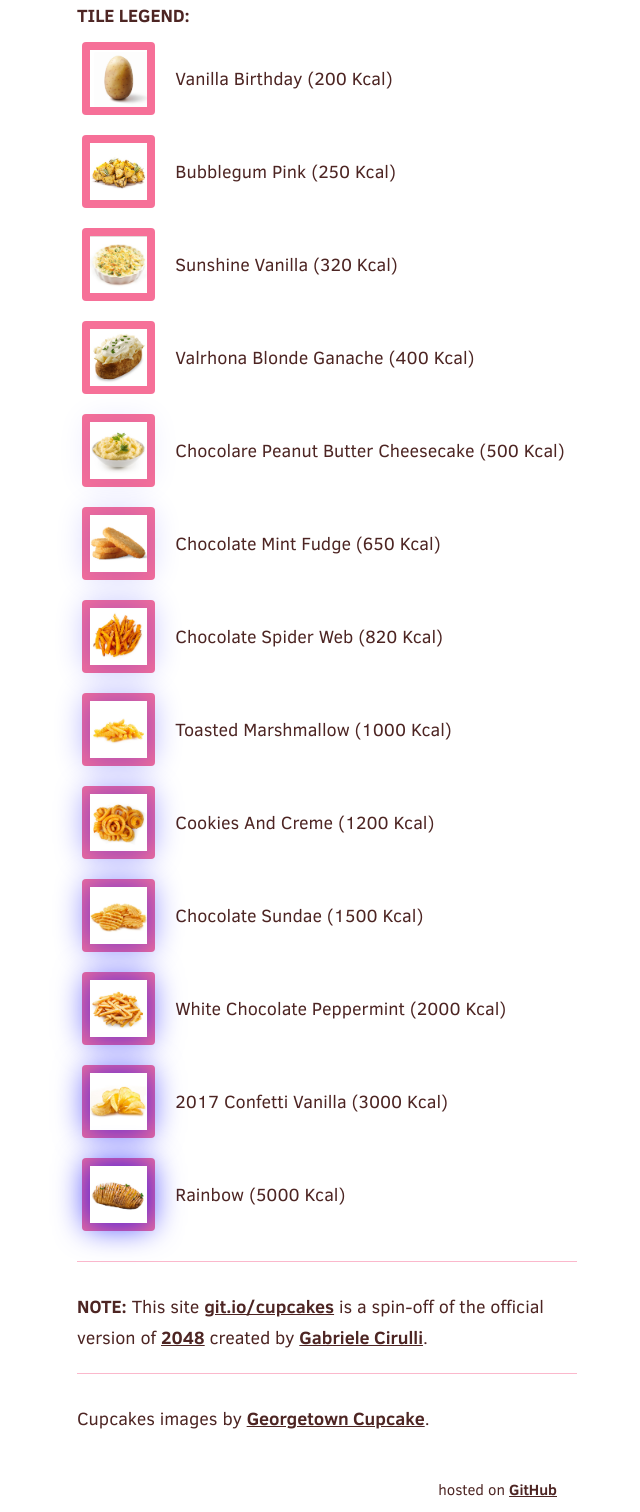
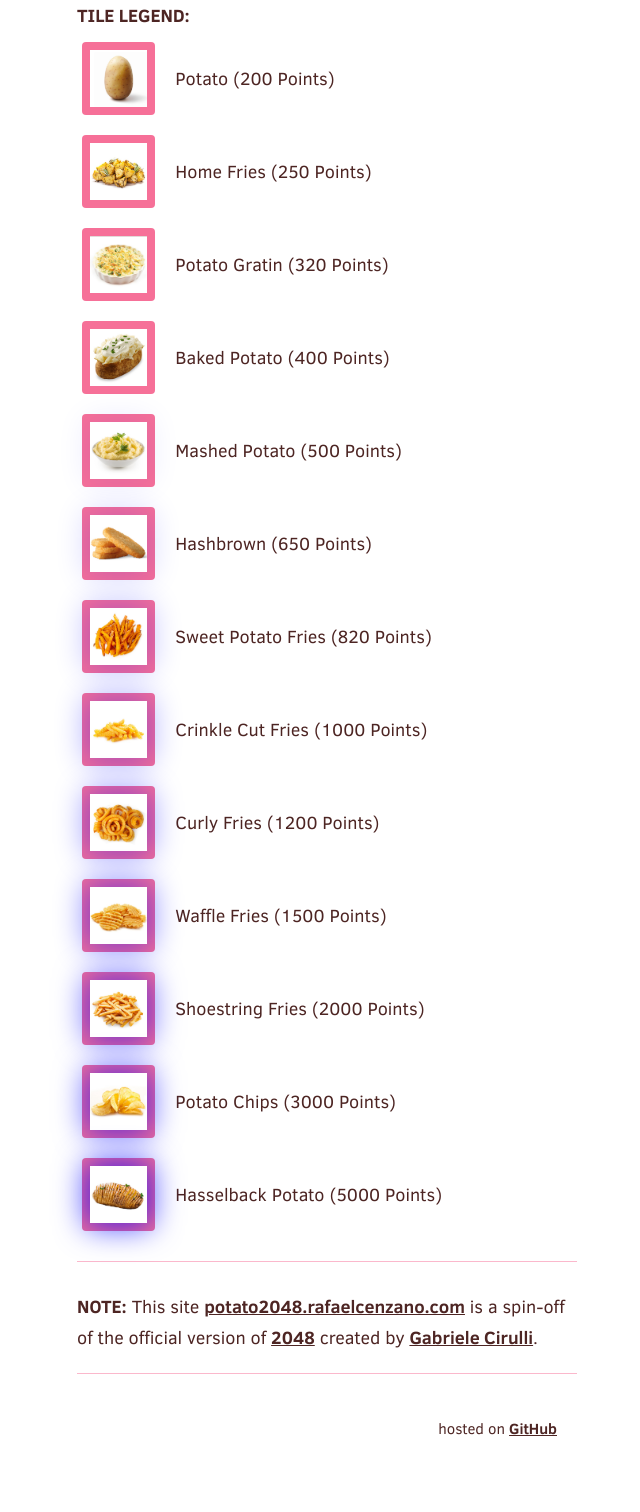
Before and after one commit to RafaelCenzano/2048-Potatoes, a plain HTML site: page index.html in a window 1280 px wide. Shown: the part 1068-2580 px from the top of the page, without its empty margins (313-953 px from the left). Drawn offline with Linux system fonts and the light colour scheme.

Commit message:
replace cupcake and kcal with potato and points

```diff
--- a/index.html
+++ b/index.html
@@ -26,8 +26,8 @@
 				<div class="best-points">0</div>
 			</div>
       <div class="scores-container">
-        <div class="score-container">0 Kcal</div>
-        <div class="best-container">0 Kcal</div>
+        <div class="score-container">0 Points</div>
+        <div class="best-container">0 Points</div>
       </div>
     </div>
 
@@ -85,13 +85,10 @@
     <p class="tile-legend"><strong class="important">Tile Legend:</strong></p>
     <hr>
     <p class="disclaimer">
-    <strong class="important">Note:</strong> This site <a href="http://git.io/cupcakes">git.io/cupcakes</a> is a spin-off of the official version of <a href="http://git.io/2048">2048</a> created by <a href="http://gabrielecirulli.com" target="_blank">Gabriele Cirulli.</a>
+    <strong class="important">Note:</strong> This site <a href="https://potato2048.rafaelcenzano.com/">potato2048.rafaelcenzano.com/</a> is a spin-off of the official version of <a href="http://git.io/2048">2048</a> created by <a href="http://gabrielecirulli.com" target="_blank">Gabriele Cirulli.</a>
     </p>
     <hr>
-    <p class="credits">
-      Cupcakes images by <a href="http://www.georgetowncupcake.com/" title="Georgetown Cupcake | DC Cupcakes | About">Georgetown Cupcake</a>.
-    </p>
-    <p class="repo-link"><small>hosted on <a href="https://github.com/0x0800/">GitHub</a></small></p>
+    <p class="repo-link"><small>hosted on <a href="https://github.com/RafaelCenzano/2048-Potatoes/">GitHub</a></small></p>
   </div>
 
   <script src="js/bind_polyfill.js"></script>
--- a/js/game_manager.js
+++ b/js/game_manager.js
@@ -149,7 +149,7 @@ GameManager.prototype.fillLegend = function () {
     cell.appendChild(img);
     grid.appendChild(cell);
     row.appendChild(grid);
-    p.textContent = Localize(exp) + "  (" + kcal(exp) + " Kcal)";
+    p.textContent = Localize(exp) + "  (" + kcal(exp) + " Points)";
     row.appendChild(p);
 
     legend[0].appendChild(row);
--- a/js/html_actuator.js
+++ b/js/html_actuator.js
@@ -171,12 +171,11 @@ HTMLActuator.prototype.scoreTweetButton = function () {
   var tweet = document.createElement("a");
   tweet.classList.add("twitter-share-button");
   tweet.setAttribute("href", "https://twitter.com/share");
-  tweet.setAttribute("data-via", "giampiex");
-  tweet.setAttribute("data-url", "http://git.io/cupcakes");
-  tweet.setAttribute("data-counturl", "http://0x0800.github.io/2048-CUPCAKES");
+  tweet.setAttribute("data-url", "https://potato2048.rafaelcenzano.com/");
+  tweet.setAttribute("data-counturl", "https://github.com/RafaelCenzano/2048-Potatoes");
   tweet.textContent = "Tweet";
 
-  var text = Localize("tweet1") + Localize( this.score ).toUpperCase() + '", ' + this.points + " Kcal " + Localize("tweet2");
+  var text = Localize("tweet1") + Localize( this.score ).toUpperCase() + '", ' + this.points + " Points " + Localize("tweet2");
   tweet.setAttribute("data-text", text);
 
   return tweet;
--- a/js/local_storage_manager.js
+++ b/js/local_storage_manager.js
@@ -19,9 +19,9 @@ window.fakeStorage = {
 };
 
 function LocalStorageManager() {
-  this.bestScoreKey     = "bestScoreCupcakes";
-  this.bestPointsKey    = "bestPointsCupcakes";
-  this.gameStateKey     = "gameStateCupcakes";
+  this.bestScoreKey     = "bestScorePotatoes";
+  this.bestPointsKey    = "bestPointsPotatoes";
+  this.gameStateKey     = "gameStatePotatoes";
 
   var supported = this.localStorageSupported();
   this.storage = supported ? window.localStorage : window.fakeStorage;
--- a/js/localization.js
+++ b/js/localization.js
@@ -1,86 +1,43 @@
 String.toLocaleString({
 
-	"it": {
-    "%game-intro"           : "Join the <strong>Cupcakes!</strong>",
+  "en": {
+    "%game-intro"           : "Join the <strong>Potatos!</strong>",
     "%restart-button"       : "Play Again",
     "%keep-playing-button"  : "Keep going",
     "%retry-button"         : "Retry",
     "%game-won"             : "You win!",
     "%game-over"            : "Game over!",
     "%game-explanation"     : "<strong class=\"important\">How to play:</strong> Use your <strong>arrow keys</strong> to move the tiles. When two tiles with the same symbol touch, they <strong>get promoted!</strong>",
-    "%disclaimer"           : "<strong class=\"important\">Note:</strong> This site <a href=\"http://git.io/cupcakes\">git.io/cupcakes</a> is a spin-off of the official version of <a href=\"http://git.io/2048\">2048</a> created by <a href=\"http://gabrielecirulli.com\" target=\"_blank\">Gabriele Cirulli</a>.",
-    "%credits"              : "Cupcakes images by <a href=\"http://www.georgetowncupcake.com/\" title=\"Georgetown Cupcake | DC Cupcakes | About\">Georgetown Cupcake</a>.",
+    "%disclaimer"           : "<strong class=\"important\">Note:</strong> This site <a href=\"https://potato2048.rafaelcenzano.com/\">potato2048.rafaelcenzano.com</a> is a spin-off of the official version of <a href=\"http://git.io/2048\">2048</a> created by <a href=\"http://gabrielecirulli.com\" target=\"_blank\">Gabriele Cirulli</a>.",
     "%tweet1"               : "I scored \"",
-    "%tweet2"               : " at 2048-CUPCAKES #2048game",
+    "%tweet2"               : " at 2048-POTATOES #2048game",
     "%tile-legend"          : "<strong class=\"important\">Tile Legend:</strong>",
-    '%2'                    : 'vanilla birthday',
-    '%4'                    : 'bubblegum pink',
-    '%8'                    : 'sunshine vanilla',
-    '%16'                   : 'valrhona blonde ganache',
-    '%32'                   : 'chocolare peanut butter cheesecake',
-    '%64'                   : 'chocolate mint fudge',
-    '%128'                  : 'chocolate spider web',
-    '%256'                  : 'toasted marshmallow',
-    '%512'                  : 'cookies and creme',
-    '%1024'                 : 'chocolate sundae',
-    '%2048'                 : 'white chocolate peppermint',
-    '%4096'                 : '2017 Confetti Vanilla',
-    '%8192'                 : 'Rainbow',
-    '%p0'                   : 'vanilla birthday',
-    '%p4'                   : 'bubblegum pink',
-    '%p8'                   : 'sunshine vanilla',
-    '%p16'                  : 'valrhona blonde ganache',
-    '%p32'                  : 'choc. peanut butter cheesecake',
-    '%p64'                  : 'choc. mint fudge',
-    '%p128'                 : 'choc. spider web',
-    '%p256'                 : 'toasted marshmallow',
-    '%p512'                 : 'cookies and creme',
-    '%p1024'                : 'choc. sundae',
-    '%p2048'                : 'white choc. peppermint',
-    '%p4096'                : '2017 Confetti Vanilla',
-    '%p8192'                : 'Rainbow'
-
-	},
-
-  "en": {
-    "%game-intro"           : "Join the <strong>Cupcakes!</strong>",
-    "%restart-button"       : "Play Again",
-    "%keep-playing-button"  : "Keep going",
-    "%retry-button"         : "Retry",
-    "%game-won"             : "You win!",
-    "%game-over"            : "Game over!",
-    "%game-explanation"     : "<strong class=\"important\">How to play:</strong> Use your <strong>arrow keys</strong> to move the tiles. When two tiles with the same symbol touch, they <strong>get promoted!</strong>",
-    "%disclaimer"           : "<strong class=\"important\">Note:</strong> This site <a href=\"http://git.io/cupcakes\">git.io/cupcakes</a> is a spin-off of the official version of <a href=\"http://git.io/2048\">2048</a> created by <a href=\"http://gabrielecirulli.com\" target=\"_blank\">Gabriele Cirulli</a>.",
-    "%credits"              : "Cupcakes images by <a href=\"http://www.georgetowncupcake.com/\" title=\"Georgetown Cupcake | DC Cupcakes | About\">Georgetown Cupcake</a>.",
-    "%tweet1"               : "I scored \"",
-    "%tweet2"               : " at 2048-CUPCAKES #2048game",
-    "%tile-legend"          : "<strong class=\"important\">Tile Legend:</strong>",
-    '%2'                    : 'vanilla birthday',
-    '%4'                    : 'bubblegum pink',
-    '%8'                    : 'sunshine vanilla',
-    '%16'                   : 'valrhona blonde ganache',
-    '%32'                   : 'chocolare peanut butter cheesecake',
-    '%64'                   : 'chocolate mint fudge',
-    '%128'                  : 'chocolate spider web',
-    '%256'                  : 'toasted marshmallow',
-    '%512'                  : 'cookies and creme',
-    '%1024'                 : 'chocolate sundae',
-    '%2048'                 : 'white chocolate peppermint',
-    '%4096'                 : '2017 Confetti Vanilla',
-    '%8192'                 : 'Rainbow',
-    '%p0'                   : 'vanilla birthday',
-    '%p4'                   : 'bubblegum pink',
-    '%p8'                   : 'sunshine vanilla',
-    '%p16'                  : 'valrhona blonde ganache',
-    '%p32'                  : 'choc. peanut butter cheesecake',
-    '%p64'                  : 'choc. mint fudge',
-    '%p128'                 : 'choc. spider web',
-    '%p256'                 : 'toasted marshmallow',
-    '%p512'                 : 'cookies and creme',
-    '%p1024'                : 'choc. sundae',
-    '%p2048'                : 'white choc. peppermint',
-    '%p4096'                : '2017 Confetti Vanilla',
-    '%p8192'                : 'Rainbow'
+    '%2'                    : 'potato',
+    '%4'                    : 'home fries',
+    '%8'                    : 'potato gratin',
+    '%16'                   : 'baked potato',
+    '%32'                   : 'mashed potato',
+    '%64'                   : 'hashbrown',
+    '%128'                  : 'sweet potato fries',
+    '%256'                  : 'crinkle cut fries',
+    '%512'                  : 'curly fries',
+    '%1024'                 : 'waffle fries',
+    '%2048'                 : 'shoestring fries',
+    '%4096'                 : 'potato chips',
+    '%8192'                 : 'hasselback potato',
+    '%p0'                   : 'potato',
+    '%p4'                   : 'home fries',
+    '%p8'                   : 'potato gratin',
+    '%p16'                  : 'baked potato',
+    '%p32'                  : 'mashed potato',
+    '%p64'                  : 'hashbrown',
+    '%p128'                 : 'sweet potato fries',
+    '%p256'                 : 'crinkle cut fries',
+    '%p512'                 : 'curly fries',
+    '%p1024'                : 'waffle fries',
+    '%p2048'                : 'shoestring fries',
+    '%p4096'                : 'potato chips',
+    '%p8192'                : 'hasselback potato'
   }
 
 });
--- a/style/main.css
+++ b/style/main.css
@@ -115,14 +115,14 @@ h1.title {
   float: right; }
 
 .score-container:after {
-  content: "Cupcake"; }
+  content: "Potato"; }
 .score-points:after {
-  content: "Kcal"; }
+  content: "Points"; }
 
 .best-container:after {
-  content: "Cupcake Max"; }
+  content: "Potato Max"; }
 .best-points:after {
-	content: "Kcal Max"; }
+	content: "Points Max"; }
 
 p {
   margin-top: 0;
```
Also changed, not shown: LICENSE.txt, 4 other files.
